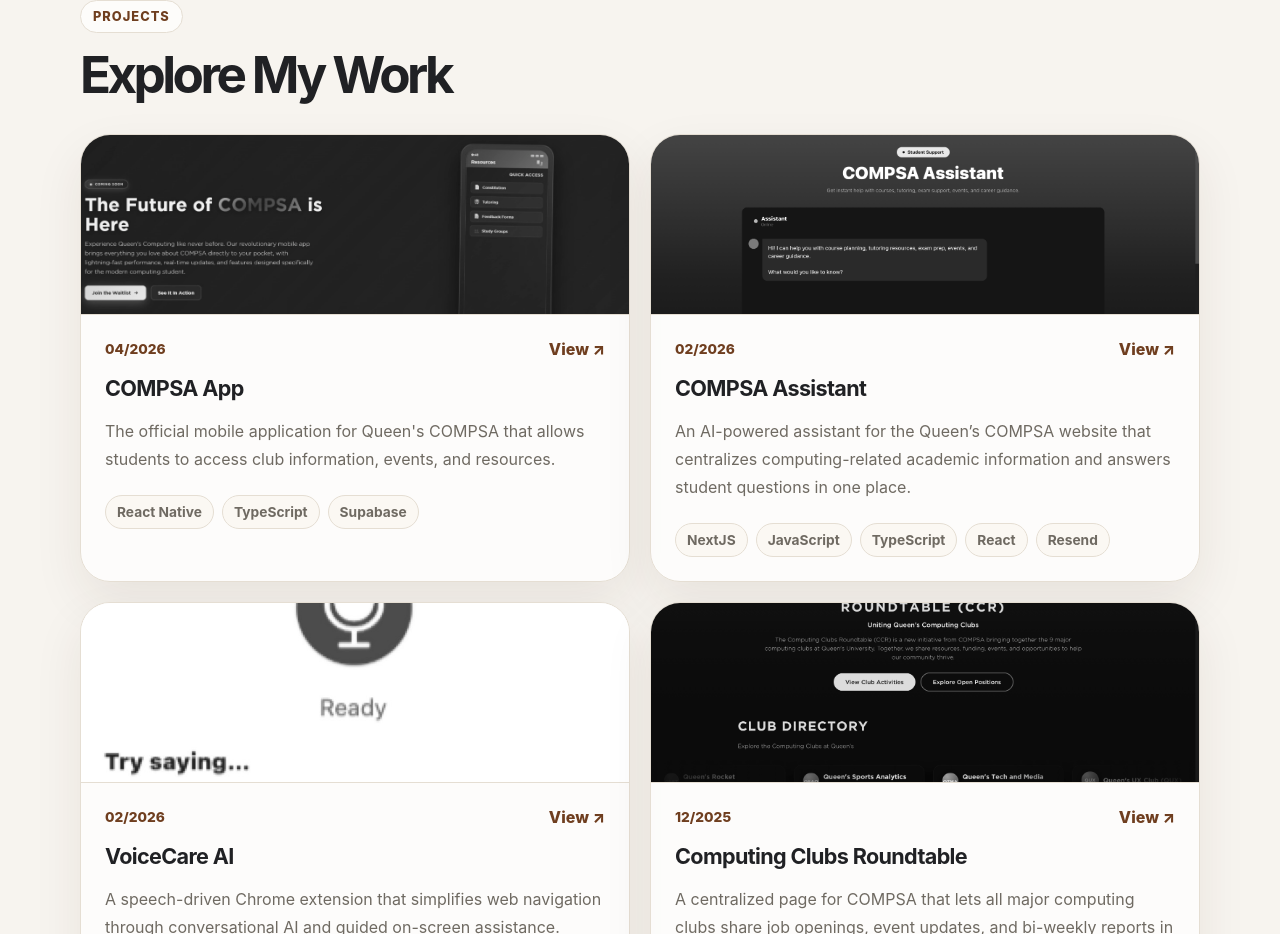
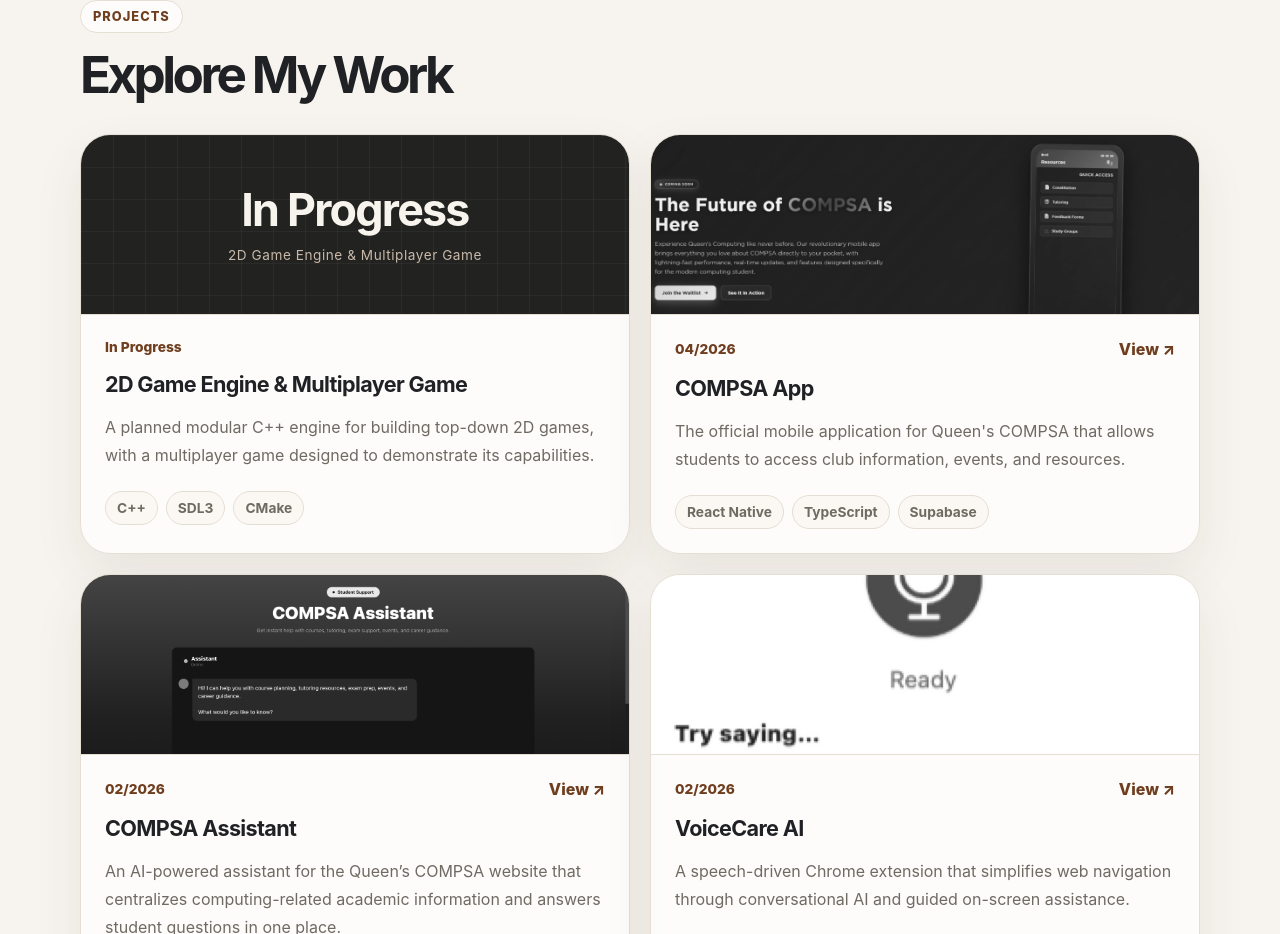
Before and after one commit to RoccoD1616/personal-website, a React (Vite) app: page / in a window 1280 px wide. Shown: the part 2748-3682 px from the top of the page. Built offline with nearby package versions, Linux system fonts and the light colour scheme; a web font is replaced by a local one.

Commit message:
Added 2D Game Engine & Multiplayer Game to Projects section

```diff
--- a/src/App.jsx
+++ b/src/App.jsx
@@ -16,6 +16,16 @@
 import NumNum from "../src/assets/dark/NumNum.jpeg";
 
 const projects = [
+  {
+    title: "2D Game Engine & Multiplayer Game",
+    date: "In Progress",
+    description:
+      "A planned modular C++ engine for building top-down 2D games, with a multiplayer game designed to demonstrate its capabilities.",
+    technologies: ["C++", "SDL3", "CMake"],
+    link: null,
+    image: null,
+    placeholder: "In Progress",
+  },
   {
     title: "COMPSA App",
     date: "04/2026",
@@ -225,7 +235,14 @@
         {project.image ? (
           <img src={project.image} alt={`${project.title} preview`} />
         ) : (
-          <div className="project-placeholder">{project.title.slice(0, 2)}</div>
+          <div className="project-coming-soon">
+            <span className="project-coming-soon-title">
+              {project.placeholder || "Coming Soon"}
+            </span>
+            <span className="project-coming-soon-subtitle">
+              {project.title}
+            </span>
+          </div>
         )}
       </div>
       <div className="project-content">
--- a/src/index.css
+++ b/src/index.css
@@ -533,6 +533,45 @@
   gap: 32px;
 }
 
+.project-image:has(.project-coming-soon) {
+  position: relative;
+  min-height: 180px;
+  overflow: hidden;
+}
+
+.project-coming-soon {
+  position: absolute;
+  inset: 0;
+  display: flex;
+  flex-direction: column;
+  align-items: center;
+  justify-content: center;
+  gap: 12px;
+  padding: 24px;
+  text-align: center;
+  color: #f7f3ed;
+
+  background-color: #222220;
+  background-image:
+    linear-gradient(rgba(255, 255, 255, 0.04) 1px, transparent 1px),
+    linear-gradient(90deg, rgba(255, 255, 255, 0.04) 1px, transparent 1px);
+  background-size: 32px 32px;
+}
+
+.project-coming-soon-title {
+  font-size: clamp(1.8rem, 4vw, 2.8rem);
+  font-weight: 700;
+  letter-spacing: -0.04em;
+  line-height: 1.1;
+}
+
+.project-coming-soon-subtitle {
+  max-width: 32ch;
+  font-size: 0.85rem;
+  color: #c8b9a9;
+  letter-spacing: 0.04em;
+}
+
 .contact-section p {
   max-width: 620px;
 }
```
